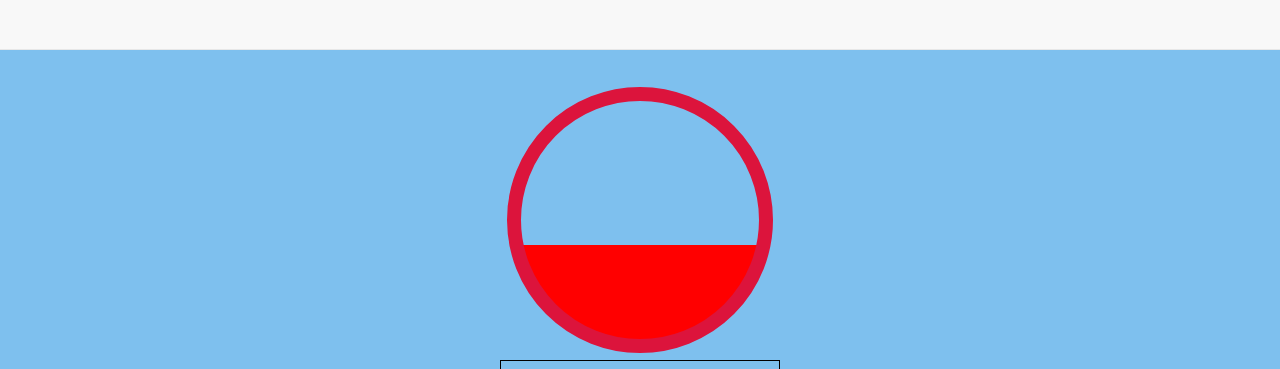
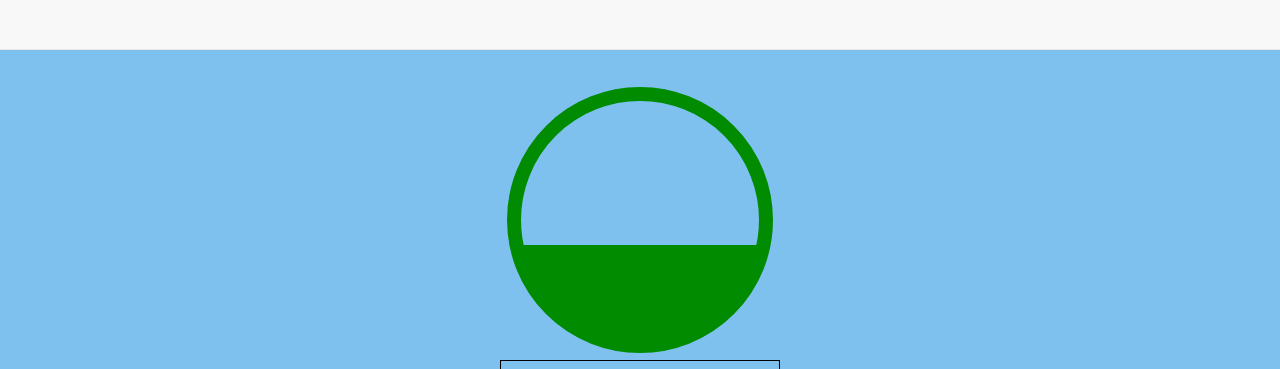
Before and after one commit to robwilson1/chariot, a website: page index.html at #!/vote in a window 1280 px wide. Shown: the top 369 px of the page. Drawn offline with nearby package versions, Linux system fonts and the light colour scheme; some packages are replaced by stand-ins of ours.

Commit message:
Changed colours

```diff
--- a/_votepage.html
+++ b/_votepage.html
@@ -5,16 +5,16 @@
       <figure>
         <svg xmlns="http://www.w3.org/2000/svg" viewBox="0 0 100 100" width="100%" height="100%">
             <linearGradient id="lg" x1="0.5" y1="1" x2="0.5" y2="0">
-                <stop offset="0%" stop-opacity="1" stop-color="red"/>
-                <stop offset="40%" stop-opacity="1" stop-color="red">
+                <stop offset="0%" stop-opacity="1" stop-color="#008B00"/>
+                <stop offset="40%" stop-opacity="1" stop-color="#008B00">
                   <animate attributeName="offset" values="0;0.4;0" repeatCount="0.5" dur="5s" begin="0s"/>
                 </stop>
-                <stop offset="40%" stop-opacity="0" stop-color="white">
+                <stop offset="40%" stop-opacity="0" stop-color="#008B00">
                   <animate attributeName="offset" values="0;0.4;0" repeatCount="0.5" dur="5s"  begin="0s"/>
                 </stop>
-                <stop offset="100%" stop-opacity="0" stop-color="white"/>
+                <stop offset="100%" stop-opacity="0" stop-color="#008B00"/>
             </linearGradient>
-            <circle cx="50" cy="50" r="45" fill="url(#lg)" stroke="crimson" stroke-width="5"/>
+            <circle cx="50" cy="50" r="45" fill="url(#lg)" stroke="#008B00" stroke-width="5"/>
         </svg>
       </figure>
     </div>
```
Lines whose indentation alone changed are shown as unchanged.
